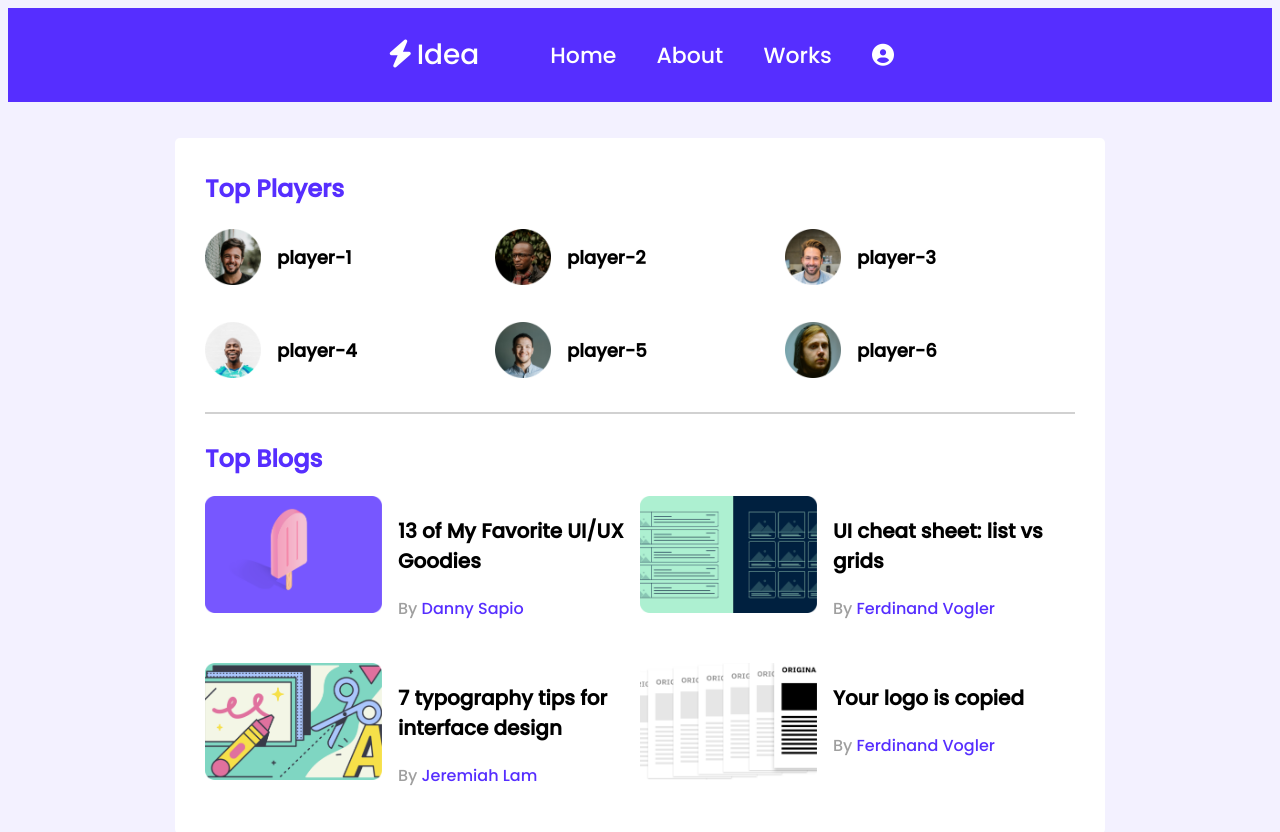
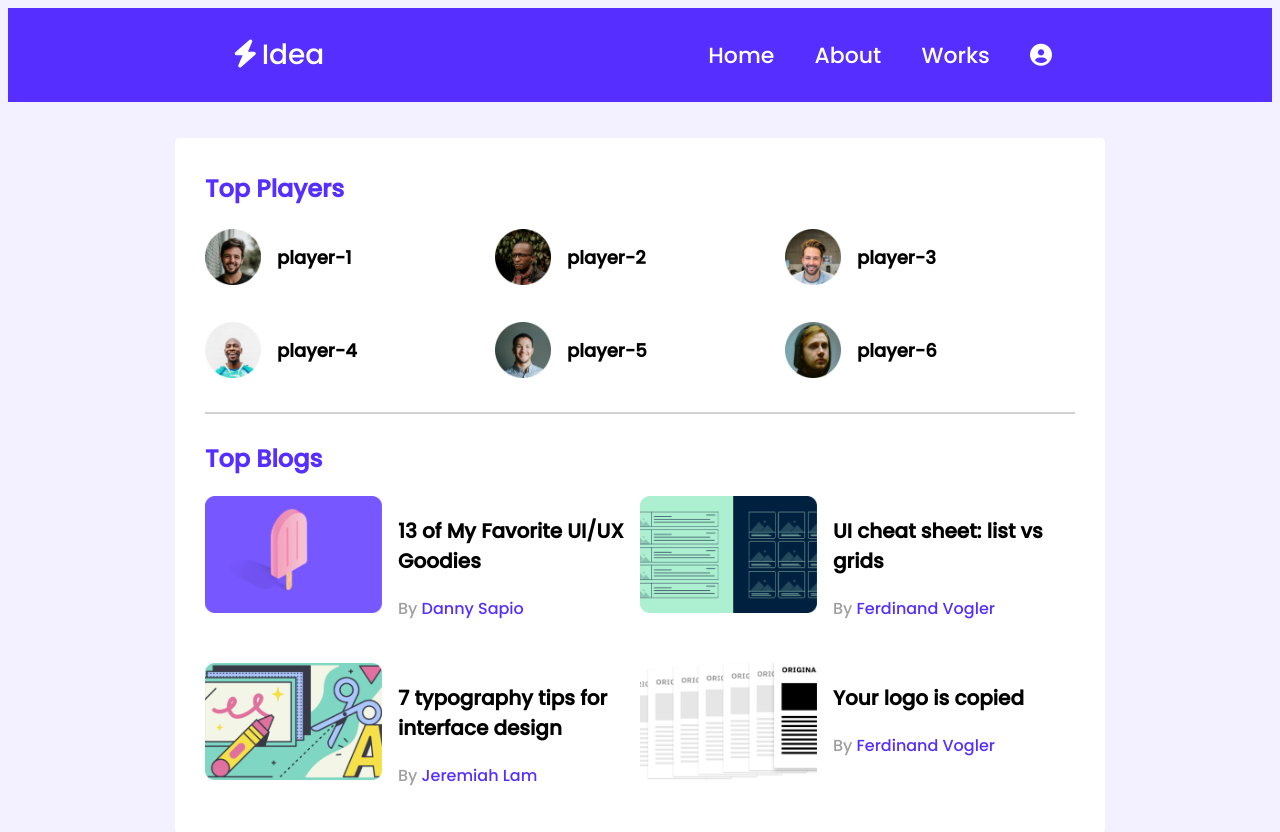
Before and after one commit to TitasKanti/leader-board-css3, a plain HTML site: page index.html in a window 1280 px wide. Shown: the top 832 px of the page. Drawn offline with Linux system fonts and the light colour scheme.

Commit message:
final update commit

```diff
--- a/styles/style.css
+++ b/styles/style.css
@@ -20,10 +20,10 @@ nav a{
     font-weight: 500;
 }
 .part1{
-    margin-left: 380px;
+    margin-left: 225px;
 }
 .part2{
-    margin-right: 378px;
+    margin-right: 220px;
 }
 .part2 a{
     font-size: 22px;
```
